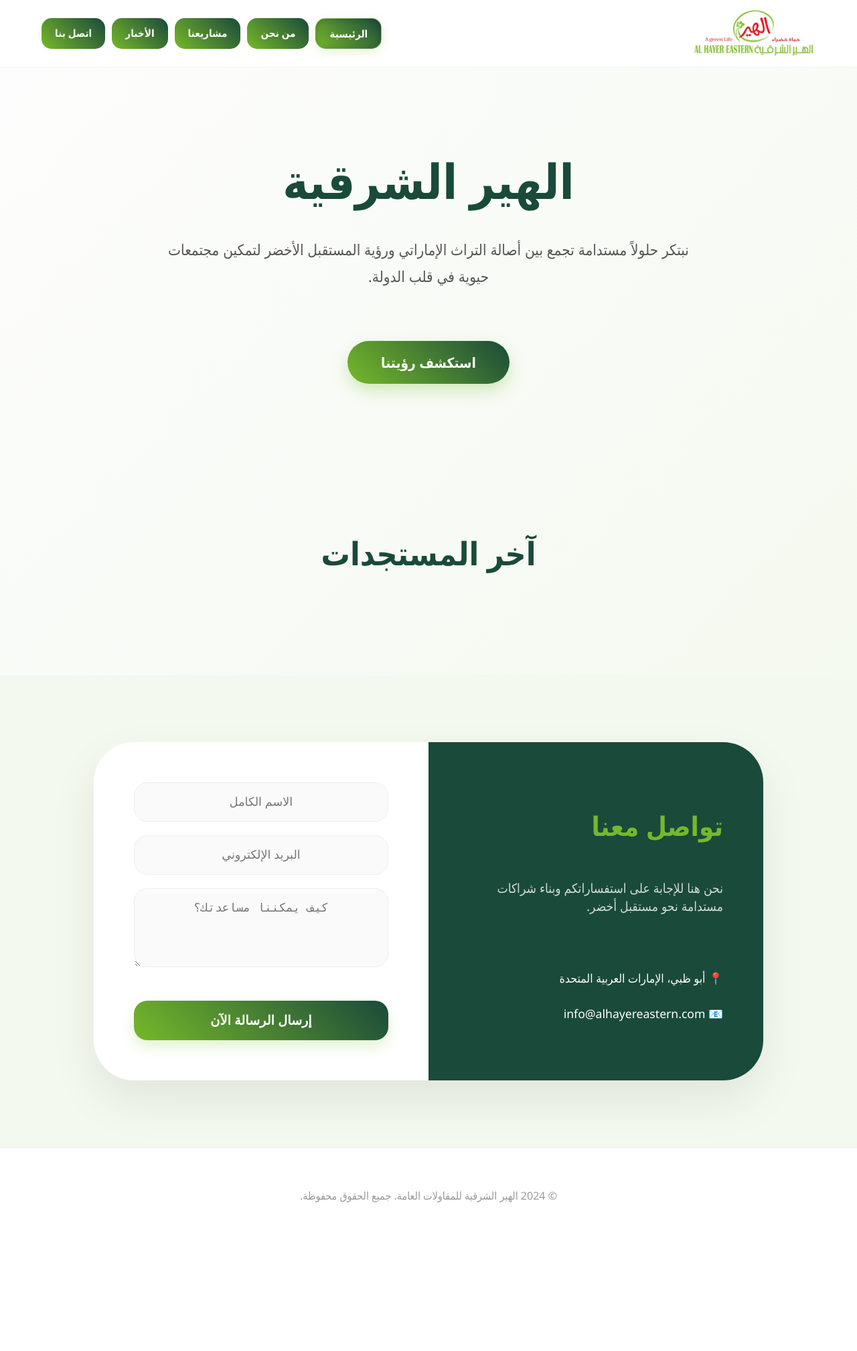
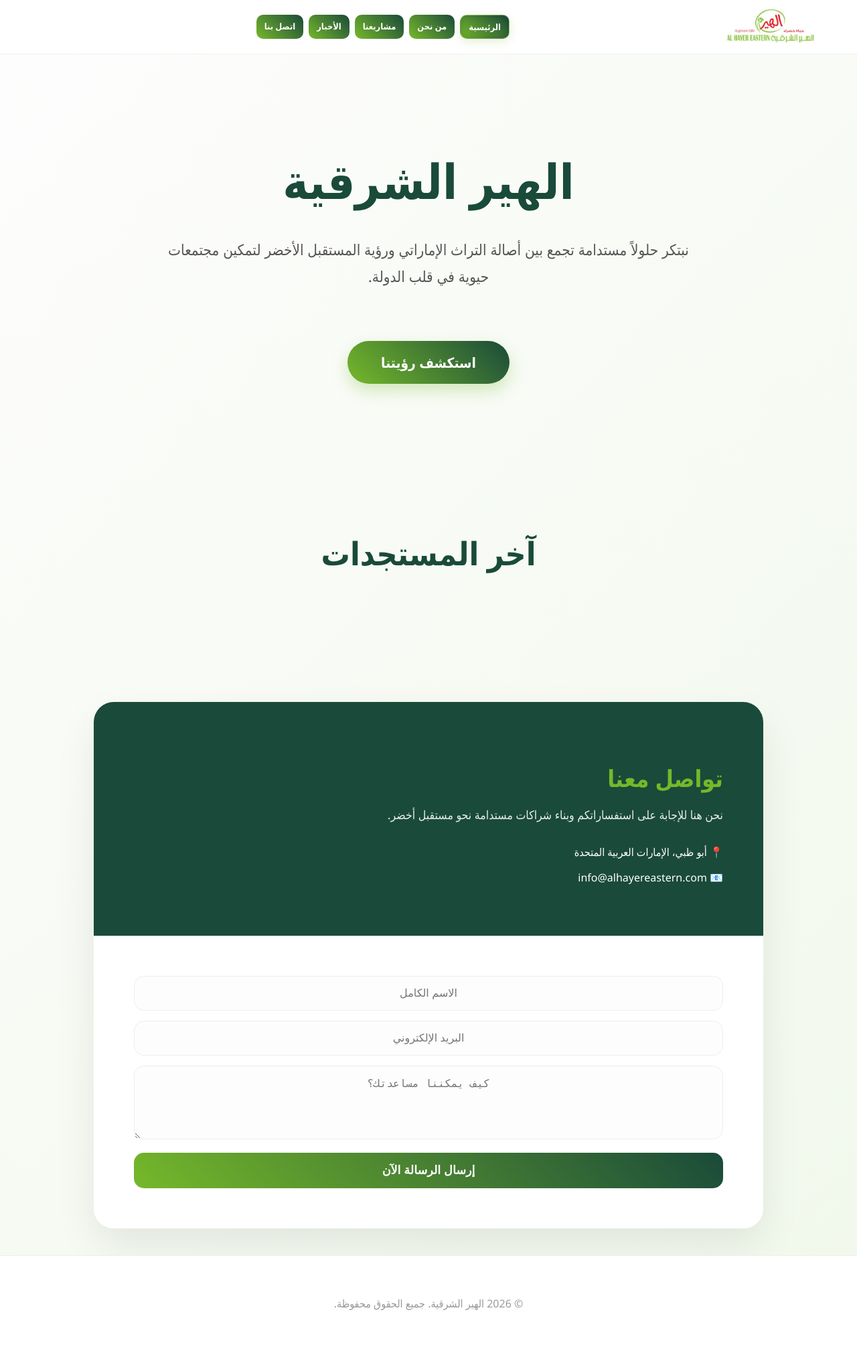
Before and after one commit to marof153-ai/alhayer, a Django app: page / in a window 1280 px wide. Shown: the whole page at 67% size. Before the commit the page ends 1795 px from the top, so only its background shows below. Run offline with Django 4.2, Linux system fonts and the light colour scheme; data that the repository does not hold is empty.

Commit message:
معالجة وتنسيق شكل الصفحة

```diff
--- a/alhayer_project/main/templates/home.html
+++ b/alhayer_project/main/templates/home.html
@@ -130,26 +130,56 @@
         .news-body p { font-size: 1.25rem; line-height: 1.9; color: #444; margin-bottom: 25px; }
 
         /* 4. قسم التواصل - شكل زجاجي سائل */
-        .contact-section { padding: 100px 10%; background: #f4f9f0; }
+       .contact-section { padding: 80px 10%; }
+
     .contact-container {
-            max-width: 1000px; margin: 0 auto; background: white;
-            border-radius: 60px; overflow: hidden; display: grid; grid-template-columns: 1fr 1fr;
-            box-shadow: 0 30px 70px rgba(0,0,0,0.08);
+        max-width: 1000px; margin: 0 auto;
+        background: white; border-radius: 50px;
+        display: grid; grid-template-columns: 1fr 1.2fr; /* عرضي للكمبيوتر */
+        overflow: hidden;
+        box-shadow: 0 25px 60px rgba(0,0,0,0.08);
     }
 
-        .contact-info { background: var(--dark); color: white; padding: 60px; display: flex; flex-direction: column; justify-content: center; text-align: right; }
-        .contact-form { padding: 60px; }
+       .contact-info { background: var(--dark); color: white; padding: 60px; text-align: right; }
+       .contact-form { padding: 60px; background: #ffffff; }
 
           input, textarea {
-            width: 100%; padding: 18px; margin-bottom: 20px; border-radius: 20px;
-            border: 1px solid #eee; background: #fafafa; font-size: 1.1rem; outline: none; text-align: center;
+        width: 100%; padding: 16px; margin-bottom: 15px;
+        border-radius: 15px; border: 1px solid #eee;
+        background: #fdfdfd; font-size: 1rem; outline: none; text-align: center;
     }
+  .btn-submit-contact {
+        width: 100%; padding: 16px; border: none; border-radius: 15px;
+        background: linear-gradient(45deg, #76b82a, #1a4a3a);
+        color: white; font-weight: 800; font-size: 1.1rem;
+        cursor: pointer; transition: 0.3s;
+    }
+     .contact-section { padding: 40px 5%; } /* تقليل مساحة الهوامش */
 
+        .contact-container {
+            grid-template-columns: 1fr; /* تحويل العرض إلى طولي */
+            border-radius: 30px; /* تصغير الانحناء ليناسب شاشة الجوال */
+        }
         /* الموبايل */
         @media (max-width: 1024px) {
              .nav-container {
             flex-direction: column; /* جعل اللوجو فوق الأزرار */
             gap: 15px;
+        }
+        .contact-info {
+            padding: 40px 25px;
+            text-align: center; /* توسيط النص للجوال */
+        }
+
+        .contact-details { text-align: center !important; }
+
+        .contact-form {
+            padding: 40px 20px;
+        }
+
+        .btn-submit-contact {
+            font-size: 1rem; padding: 14px;
+        }
     }
             .nav-button-group {
             display: flex;
@@ -240,12 +270,15 @@
     </section>
 
     <!-- التواصل -->
+
             <section id="contact" class="contact-section">
     <div class="contact-container">
+        <!-- قسم المعلومات (سيظهر في الأعلى في الجوال) -->
         <div class="contact-info">
-                <h2 style="color: var(--primary); font-size: 2.5rem;">تواصل معنا</h2>
-                <p style="font-size: 1.2rem; opacity: 0.8;">نحن هنا للإجابة على استفساراتكم وبناء شراكات مستدامة نحو مستقبل أخضر.</p>
-                <div style="margin-top: 40px; font-size: 1.1rem; line-height: 2;">
+            <h2 style="color: var(--primary); font-size: 2.2rem; margin-bottom: 15px;">تواصل معنا</h2>
+            <p style="font-size: 1.1rem; opacity: 0.9; line-height: 1.6;">نحن هنا للإجابة على استفساراتكم وبناء شراكات مستدامة نحو مستقبل أخضر.</p>
+
+            <div class="contact-details" style="margin-top: 30px; text-align: right;">
                 <p>📍 أبو ظبي، الإمارات العربية المتحدة</p>
                 <p>📧 info@alhayereastern.com</p>
             </div>
@@ -253,33 +286,20 @@
              <div class="contact-form">
             {% if messages %}
                 {% for message in messages %}
-                        <div style="padding: 15px; background: #d4edda; color: #155724; border-radius: 15px; margin-bottom: 20px;">
+                    <div style="padding: 12px; background: #d4edda; color: #155724; border-radius: 12px; margin-bottom: 15px; font-size: 0.9rem;">
                         {{ message }}
                     </div>
                 {% endfor %}
             {% endif %}
+
             <form method="POST" action="{% url 'home' %}">
                 {% csrf_token %}
                 <input type="text" name="name" placeholder="الاسم الكامل" required>
                 <input type="email" name="email" placeholder="البريد الإلكتروني" required>
                 <textarea name="message" placeholder="كيف يمكننا مساعدتك؟" rows="4" required></textarea>
-                    <button type="submit" style="
-    display: block;
-    width: 100%;
-    margin-top: 25px;
-    padding: 18px;
-    background: linear-gradient(45deg, #76b82a, #1a4a3a);
-    color: white !important;
-    border: none;
-    border-radius: 20px;
-    font-weight: 800;
-    font-size: 1.2rem;
-    cursor: pointer;
-    box-shadow: 0 10px 20px rgba(118, 184, 42, 0.2);
-    transition: 0.3s;
-" onmouseover="this.style.transform='translateY(-3px)'; this.style.boxShadow='0 15px 30px rgba(26, 74, 58, 0.3)';"
-   onmouseout="this.style.transform='translateY(0)'; this.style.boxShadow='0 10px 20px rgba(118, 184, 42, 0.2)';"
->
+
+                <!-- زر الإرسال المطور -->
+                <button type="submit" class="btn-submit-contact">
                     إرسال الرسالة الآن
                 </button>
             </form>
@@ -289,7 +309,7 @@
 
     <!-- الفوتر -->
     <footer style="text-align: center; padding: 60px; background: white; color: #999; font-size: 1rem; border-top: 1px solid #eee;">
-        &copy; 2024 الهير الشرقية للمقاولات العامة. جميع الحقوق محفوظة.
+        &copy; 2026 الهير الشرقية. جميع الحقوق محفوظة.
     </footer>
 
 </body>
```
Lines whose indentation alone changed are shown as unchanged.
